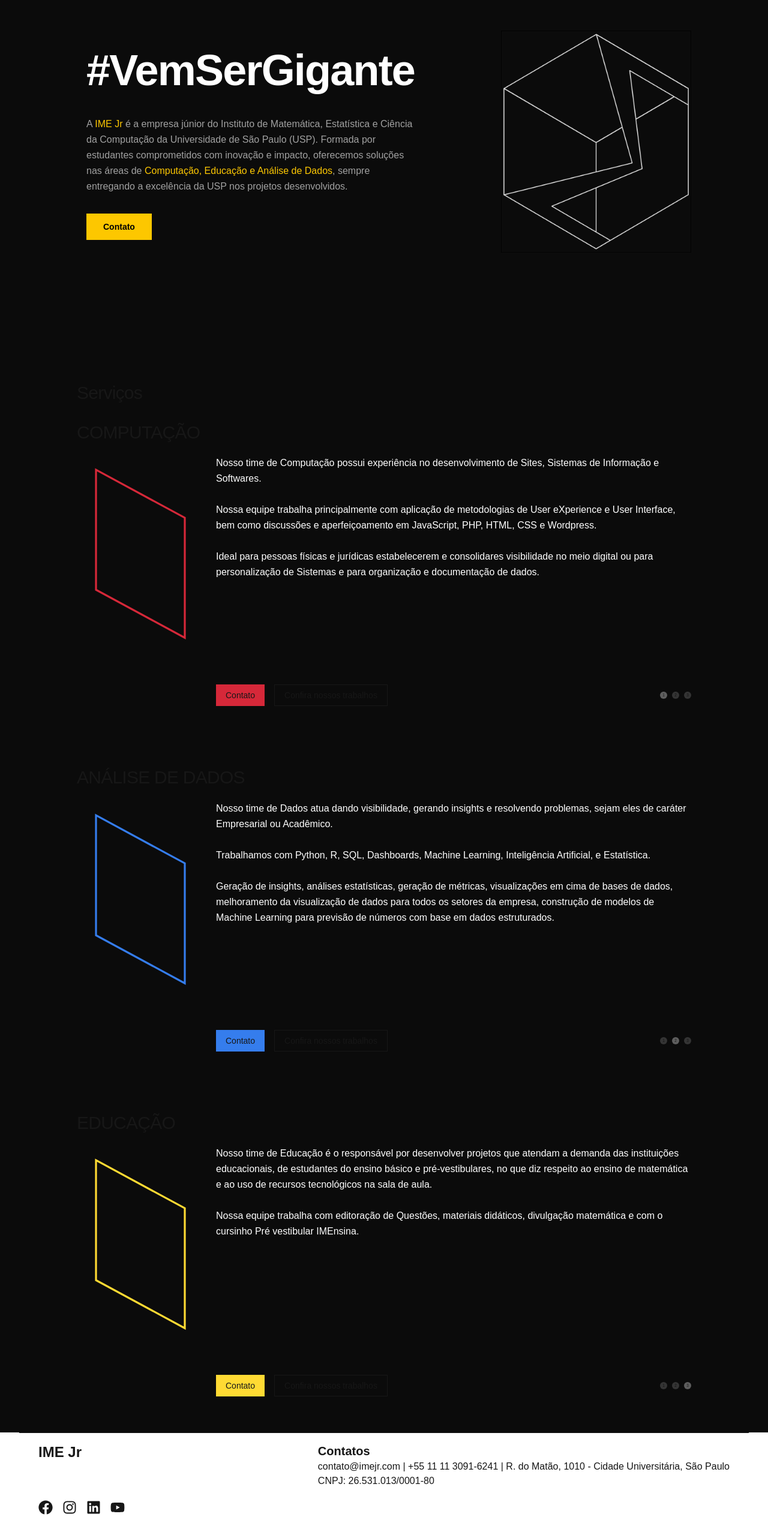
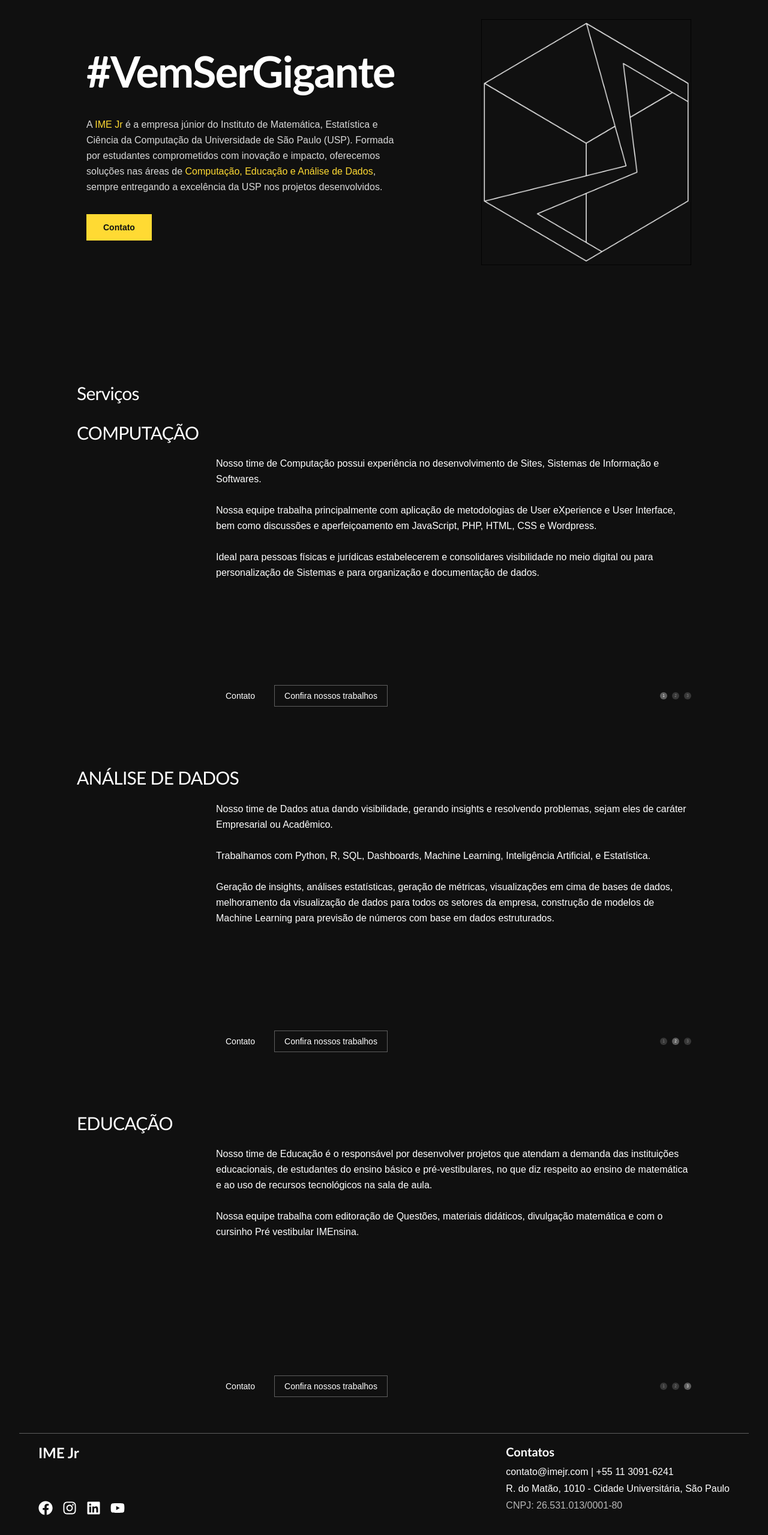
Before and after one commit to IME-Jr-USP/Website-IME-Jr, a Next.js app: page / in a window 1280 px wide. Shown: the part 234-2793 px from the top of the page at 60% size. Built offline with nearby package versions, Linux system fonts and the light colour scheme.

Commit message:
refactor: migração para Tailwind v4 e padronização visual do Figma

```diff
--- a/app/dados/page.tsx
+++ b/app/dados/page.tsx
@@ -5,7 +5,7 @@
   return (
     <main>
       <Header />
-      <h1>Dados</h1>
+      <h1 className="font-titulo text-azul-dados text-4xl">Dados</h1>
       <Footer />
     </main>
   );
--- a/app/globals.css
+++ b/app/globals.css
@@ -23,7 +23,7 @@
 
   /* FONTES FIGMA */
   --font-header: "imejr", sans-serif;
-  --font-titulo: "Gil Sans MT", sans-serif;
+ --font-titulo: "Gil Sans", "Gil Sans MT", Calibri, sans-serif;
   --font-corpo-pequeno: "Hind Madurai", sans-serif;
   --font-newsletter: "Inter", sans-serif;
   --font-card-funcionario: "M3 Label Large", sans-serif;
@@ -39,7 +39,8 @@
 }
 
 body {
-  background: var(--background);
-  color: var(--foreground);
-  font-family: Arial, Helvetica, sans-serif;
+  /* substitui o arial pelasvariáveis do figma */
+  background-color: var(--color-fundo-default);
+  color: var(--color-text-default);
+  font-family: var(--font-corpo-pequeno);
 }
--- a/app/layout.tsx
+++ b/app/layout.tsx
@@ -26,7 +26,8 @@
   return (
     <html lang="pt-br">
       <body
-        className={`${geistSans.variable} ${geistMono.variable} antialiased`}
+        //className={`${geistSans.variable} ${geistMono.variable} antialiased`}
+        className="antialiased bg-fundo-default text-text-default font-corpo-pequeno"
       >
         {children}
       </body>
--- a/components/core-service.tsx
+++ b/components/core-service.tsx
@@ -8,7 +8,9 @@
 export function CoreService({ serviceNumber, title, color, text }: ICoreServicesProps) {
     return (
         <div className="flex flex-col items-center sm:items-start w-full max-w-5xl">
-            <h2 className="text-3xl leading-tight tracking-tight text-center">{title.toUpperCase()}</h2>
+            {/* Adicionada a fonte de título */}
+            <h2 className="text-3xl leading-tight tracking-tight text-center font-titulo">{title.toUpperCase()}</h2>
+
             <div className="grid grid-cols-1 md:grid-cols-[212px_1fr] gap-5 mt-5 mb-5">
                 <div className="flex justify-center md:block">
                     <svg className="w-[212px] h-[362px]" viewBox="0 0 265 452" xmlns="http://www.w3.org/2000/svg">
@@ -23,7 +25,8 @@
                 </div>
 
                 <div>
-                    <p className="whitespace-pre-line text-white text-sm sm:text-base leading-relaxed">
+                    {/* Trocado text-white pelo padrão text-text-default */}
+                    <p className="whitespace-pre-line text-text-default text-sm sm:text-base leading-relaxed font-corpo-pequeno">
                         {text}
                     </p>
                 </div>
@@ -36,14 +39,17 @@
                             style={{ backgroundColor: color }} >
                             Contato
                         </button>
-                        <button className="border-1 px-4 cursor-pointer w-fit text-sm active:scale-95 transition-all duration-150 hover:border-gray-400">
+                        {/* Adicionada a cor de borda padrão */}
+                        <button className="border-1 border-border-default px-4 cursor-pointer w-fit text-sm active:scale-95 transition-all duration-150 hover:border-gray-400">
                             Confira nossos trabalhos
                         </button>
                     </div>
+
+                    {/* Substituído o cinza #5E5E5E por border-default */}
                     <div className="flex items-center gap-2 text-[0.4em]">
-                        <div className={`bg-[#5E5E5E] p-1 rounded-4xl h-3 w-3 flex items-center justify-center ${serviceNumber === 1 ? 'opacity-100' : 'opacity-50'}`}>1</div>
-                        <div className={`bg-[#5E5E5E] p-1 rounded-4xl h-3 w-3 flex items-center justify-center ${serviceNumber === 2 ? 'opacity-100' : 'opacity-50'}`}>2</div>
-                        <div className={`bg-[#5E5E5E] p-1 rounded-4xl h-3 w-3 flex items-center justify-center ${serviceNumber === 3 ? 'opacity-100' : 'opacity-50'}`}>3</div>
+                        <div className={`bg-border-default p-1 rounded-4xl h-3 w-3 flex items-center justify-center ${serviceNumber === 1 ? 'opacity-100' : 'opacity-50'}`}>1</div>
+                        <div className={`bg-border-default p-1 rounded-4xl h-3 w-3 flex items-center justify-center ${serviceNumber === 2 ? 'opacity-100' : 'opacity-50'}`}>2</div>
+                        <div className={`bg-border-default p-1 rounded-4xl h-3 w-3 flex items-center justify-center ${serviceNumber === 3 ? 'opacity-100' : 'opacity-50'}`}>3</div>
                     </div>
                 </div>
             </div>
--- a/components/footer.tsx
+++ b/components/footer.tsx
@@ -9,17 +9,21 @@
 
 function SocialMediaLi({ icon, url, label } : ISocialMediaButton) {
     return <li>
-        <a aria-label={label} href={url} target="_blank" rel="noopener noreferrer">
+        {/* Adicionei um hover suave com a cor de placeholder para os ícones */}
+        <a aria-label={label} href={url} target="_blank" rel="noopener noreferrer" className="hover:text-placeholder-default transition-colors">
             {icon({ size: 24 })}
         </a>
     </li>
 }
 
 export function Footer() {
-    return <footer className="flex flex-col mx-4 md:mx-8 border-t pt-4 px-2 md:px-8">
-        <div className="flex justify-between">
-            <div className="flex flex-col gap-16">
-                <h2 className="font-bold text-2xl">IME Jr</h2>
+    return (
+        /* Trocada a borda para a variável do Figma */
+        <footer className="flex flex-col mx-4 md:mx-8 border-t border-border-default pt-4 px-2 md:px-8 text-text-default">
+            <div className="flex justify-between flex-wrap gap-8">
+                <div className="flex flex-col gap-8 md:gap-16">
+                    {/* Aplicada a fonte de título do Figma */}
+                    <h2 className="font-titulo font-bold text-2xl">IME Jr</h2>
                     <ul className="flex gap-4">
                         <SocialMediaLi icon={FaFacebook} url="https://www.facebook.com/IMEJuniorUSP" label="Facebook" />
                         <SocialMediaLi icon={FaInstagram} url="https://www.instagram.com/imejr.usp" label="Instagram" />
@@ -27,14 +31,21 @@
                         <SocialMediaLi icon={FaYoutube} url="https://www.youtube.com/@imejr7112" label="Youtube" />
                     </ul>
                 </div>
-            <div>
-                <h2 className="text-xl font-bold">Contatos</h2>
-                <p>contato@imejr.com | +55 11 11 3091-6241 | R. do Matão, 1010 - Cidade Universitária, São Paulo</p>
-                <p>CNPJ: 26.531.013/0001-80</p>
+
+                <div className="flex flex-col gap-2">
+                    <h2 className="text-xl font-bold font-titulo">Contatos</h2>
+                    {/* Aplicada a fonte de corpo e garantindo que o texto seja legível */}
+                    <div className="font-corpo-pequeno text-sm md:text-base flex flex-col gap-1">
+                        <p>contato@imejr.com | +55 11 3091-6241</p>
+                        <p>R. do Matão, 1010 - Cidade Universitária, São Paulo</p>
+                        <p className="opacity-70">CNPJ: 26.531.013/0001-80</p>
                     </div>
                 </div>
-        <div className="text-center text-sm mt-8">
+            </div>
+
+            <div className="text-center text-xs md:text-sm mt-8 pb-4 font-corpo-pequeno opacity-50">
                 <p>Todos os direitos reservados &reg; Empresa Júnior de Informática, Matemática e Estatística, 2026</p>
             </div>
-    </footer>;
+        </footer>
+    );
 }
--- a/components/hero-section.tsx
+++ b/components/hero-section.tsx
@@ -3,27 +3,31 @@
 
 export function Hero_Section() {
     return (
-        <section className="select-none bg-[#0b0b0b] min-h-screen flex items-center justify-center px-6 py-20 md:py-0">
+        /* Trocado o fundo fixo pela variável do sistema */
+        <section className="select-none bg-fundo-default min-h-screen flex items-center justify-center px-6 py-20 md:py-0">
             <div className="flex flex-col-reverse md:flex-row w-full max-w-6xl">
 
                 {/* Lado esquerdo */}
                 <div className="flex-1">
                     <div className="p-10 sm:p-14 md:p-20 h-full flex flex-col justify-center gap-8">
 
-                        <h1 className="text-white text-5xl sm:text-6xl md:text-7xl font-semibold leading-tight tracking-tight">
+                        {/* Aplicada a fonte de título do Figma */}
+                        <h1 className="text-text-default text-5xl sm:text-6xl md:text-7xl font-titulo font-semibold leading-tight tracking-tight">
                             #VemSer<br className="md:hidden" />Gigante
                         </h1>
 
-                        <p className="text-neutral-400 text-sm sm:text-base leading-relaxed w-full">
-                            A <span className="text-yellow-400 font-medium">IME Jr</span> é a empresa júnior do Instituto de Matemática,
+                        {/* Trocado text-neutral-400 por text-placeholder-default e cores amarelas pela variável oficial */}
+                        <p className="text-placeholder-default text-sm sm:text-base leading-relaxed w-full font-corpo-pequeno">
+                            A <span className="text-amarelo-edu font-medium">IME Jr</span> é a empresa júnior do Instituto de Matemática,
                             Estatística e Ciência da Computação da Universidade de São Paulo (USP).
                             Formada por estudantes comprometidos com inovação e impacto, oferecemos
                             soluções nas áreas de{" "}
-                            <span className="text-yellow-400 font-medium">Computação, Educação e Análise de Dados</span>,
+                            <span className="text-amarelo-edu font-medium">Computação, Educação e Análise de Dados</span>,
                             sempre entregando a excelência da USP nos projetos desenvolvidos.
                         </p>
 
-                        <button className="cursor-pointer w-fit bg-yellow-400 text-black text-sm font-semibold px-7 py-3 hover:bg-yellow-300 active:scale-95 transition-all duration-150">
+                        {/* Botão usando o amarelo oficial e hover dinâmico */}
+                        <button className="cursor-pointer w-fit bg-amarelo-edu text-fundo-default text-sm font-semibold px-7 py-3 hover:brightness-110 active:scale-95 transition-all duration-150">
                             Contato
                         </button>
 
@@ -36,6 +40,7 @@
                         src={logo}
                         alt="Logo IME Jr"
                         className="w-full max-w-sm md:max-w-md opacity-90"
+                        priority // Adicionado priority por ser a imagem principal da página
                     />
                 </div>
 
--- a/components/service-section.tsx
+++ b/components/service-section.tsx
@@ -2,16 +2,38 @@
 
 export function ServiceSection() {
     return (
-        <section className="select-none flex flex-col gap-7 items-center justify-center bg-[#0b0b0b] px-15 pb-10 sm:px-20">
+        /* Trocado para o fundo padrão do sistema */
+        <section className="select-none flex flex-col gap-7 items-center justify-center bg-fundo-default px-15 pb-10 sm:px-20">
             <div className="w-full max-w-5xl flex justify-center md:justify-start">
-                <h2 className="text-3xl leading-tight tracking-tight text-start">
+                {/* Aplicada a fonte de título do Figma */}
+                <h2 className="text-3xl leading-tight tracking-tight text-start font-titulo text-text-default">
                     Serviços
                 </h2>
             </div>
             <div className="flex flex-col gap-20">
-                <CoreService serviceNumber={1} title="Computação" color="#D62839" text={`Nosso time de Computação possui experiência no desenvolvimento de Sites, Sistemas de Informação e Softwares. \n\n Nossa equipe trabalha principalmente com aplicação de metodologias de User eXperience e User Interface, bem como discussões e aperfeiçoamento em JavaScript, PHP, HTML, CSS e Wordpress. \n\n Ideal para pessoas físicas e jurídicas estabelecerem e consolidares visibilidade no meio digital ou para personalização de Sistemas e para organização e documentação de dados.`} />
-                <CoreService serviceNumber={2} title="Análise de Dados" color="#357DED" text={`Nosso time de Dados atua dando visibilidade, gerando insights e resolvendo problemas, sejam eles de caráter Empresarial ou Acadêmico. \n\n Trabalhamos com Python, R, SQL, Dashboards, Machine Learning, Inteligência Artificial, e Estatística. \n\n Geração de insights, análises estatísticas, geração de métricas, visualizações em cima de bases de dados, melhoramento da visualização de dados para todos os setores da empresa, construção de modelos de Machine Learning para previsão de números com base em dados estruturados.`} />
-                <CoreService serviceNumber={3} title="Educação" color="#FFDA33" text={`Nosso time de Educação é o responsável por desenvolver projetos que atendam a demanda das instituições educacionais, de estudantes do ensino básico e pré-vestibulares, no que diz respeito ao ensino de matemática e ao uso de recursos tecnológicos na sala de aula. \n\n Nossa equipe trabalha com editoração de Questões, materiais didáticos, divulgação matemática e com  o cursinho Pré vestibular IMEnsina.`} />
+                {/* Agora passamos as variáveis do seu tema.
+                   O Tailwind v4 entende 'var(--color-vermelho-comp)'
+                */}
+                <CoreService
+                    serviceNumber={1}
+                    title="Computação"
+                    color="var(--color-vermelho-comp)"
+                    text={`Nosso time de Computação possui experiência no desenvolvimento de Sites, Sistemas de Informação e Softwares. \n\n Nossa equipe trabalha principalmente com aplicação de metodologias de User eXperience e User Interface, bem como discussões e aperfeiçoamento em JavaScript, PHP, HTML, CSS e Wordpress. \n\n Ideal para pessoas físicas e jurídicas estabelecerem e consolidares visibilidade no meio digital ou para personalização de Sistemas e para organização e documentação de dados.`}
+                />
+
+                <CoreService
+                    serviceNumber={2}
+                    title="Análise de Dados"
+                    color="var(--color-azul-dados)"
+                    text={`Nosso time de Dados atua dando visibilidade, gerando insights e resolvendo problemas, sejam eles de caráter Empresarial ou Acadêmico. \n\n Trabalhamos com Python, R, SQL, Dashboards, Machine Learning, Inteligência Artificial, e Estatística. \n\n Geração de insights, análises estatísticas, geração de métricas, visualizações em cima de bases de dados, melhoramento da visualização de dados para todos os setores da empresa, construção de modelos de Machine Learning para previsão de números com base em dados estruturados.`}
+                />
+
+                <CoreService
+                    serviceNumber={3}
+                    title="Educação"
+                    color="var(--color-amarelo-edu)"
+                    text={`Nosso time de Educação é o responsável por desenvolver projetos que atendam a demanda das instituições educacionais, de estudantes do ensino básico e pré-vestibulares, no que diz respeito ao ensino de matemática e ao uso de recursos tecnológicos na sala de aula. \n\n Nossa equipe trabalha com editoração de Questões, materiais didáticos, divulgação matemática e com o cursinho Pré vestibular IMEnsina.`}
+                />
             </div>
         </section>
     );
```
Also changed, not shown: components/header.tsx (+11 -7 lines), 1 other file (tests, documents, lock files or other folders). Lines whose indentation alone changed are shown as unchanged.
